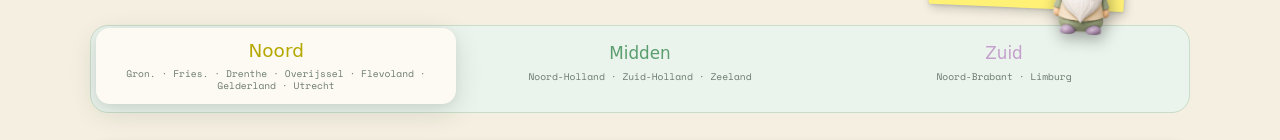
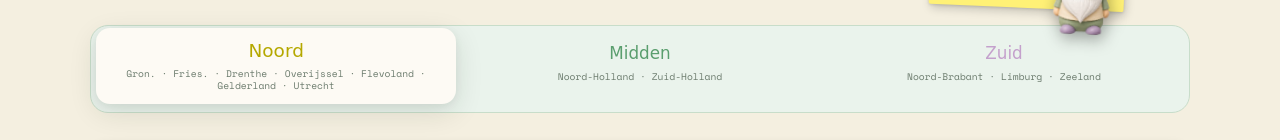
Before and after one commit to ECEster/NL-schoolvakanties.nl, a plain HTML site: page index.html in a window 1280 px wide. Shown: the part 287-427 px from the top of the page. Drawn offline with nearby package versions, Linux system fonts and the light colour scheme; a web font is replaced by a local one.

Commit message:
Verplaats Zeeland van regio Midden naar regio Zuid
Co-Authored-By: Claude Sonnet 4.6 <noreply@anthropic.com>

```diff
--- a/index.html
+++ b/index.html
@@ -107,11 +107,11 @@
             </button>
             <button class="rbtn rbtn-m" data-region="midden">
                 <span class="rbtn-top">Midden</span>
-                <span class="rbtn-provinces">Noord-Holland · Zuid-Holland · Zeeland</span>
+                <span class="rbtn-provinces">Noord-Holland · Zuid-Holland</span>
             </button>
             <button class="rbtn rbtn-z" data-region="zuidd">
                 <span class="rbtn-top">Zuid</span>
-                <span class="rbtn-provinces">Noord-Brabant · Limburg</span>
+                <span class="rbtn-provinces">Noord-Brabant · Limburg · Zeeland</span>
             </button>
         </div>
 
```
